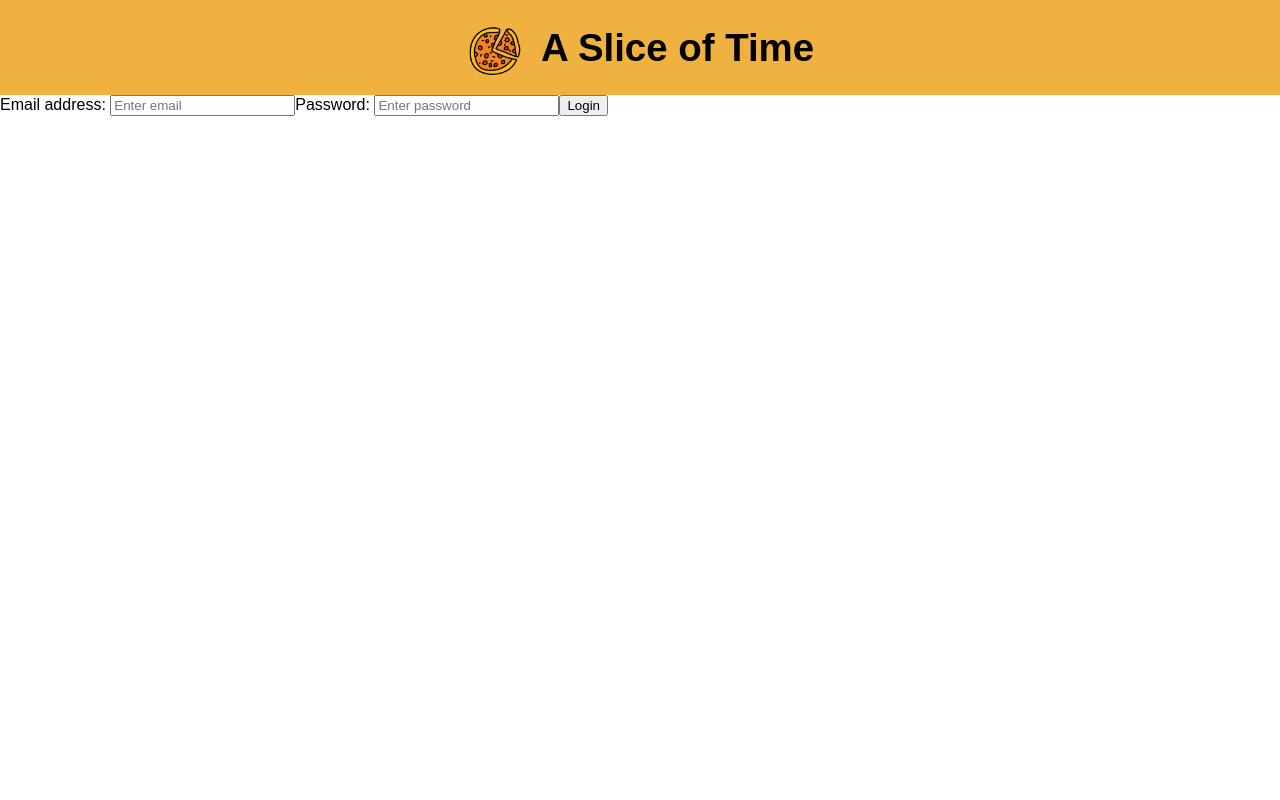
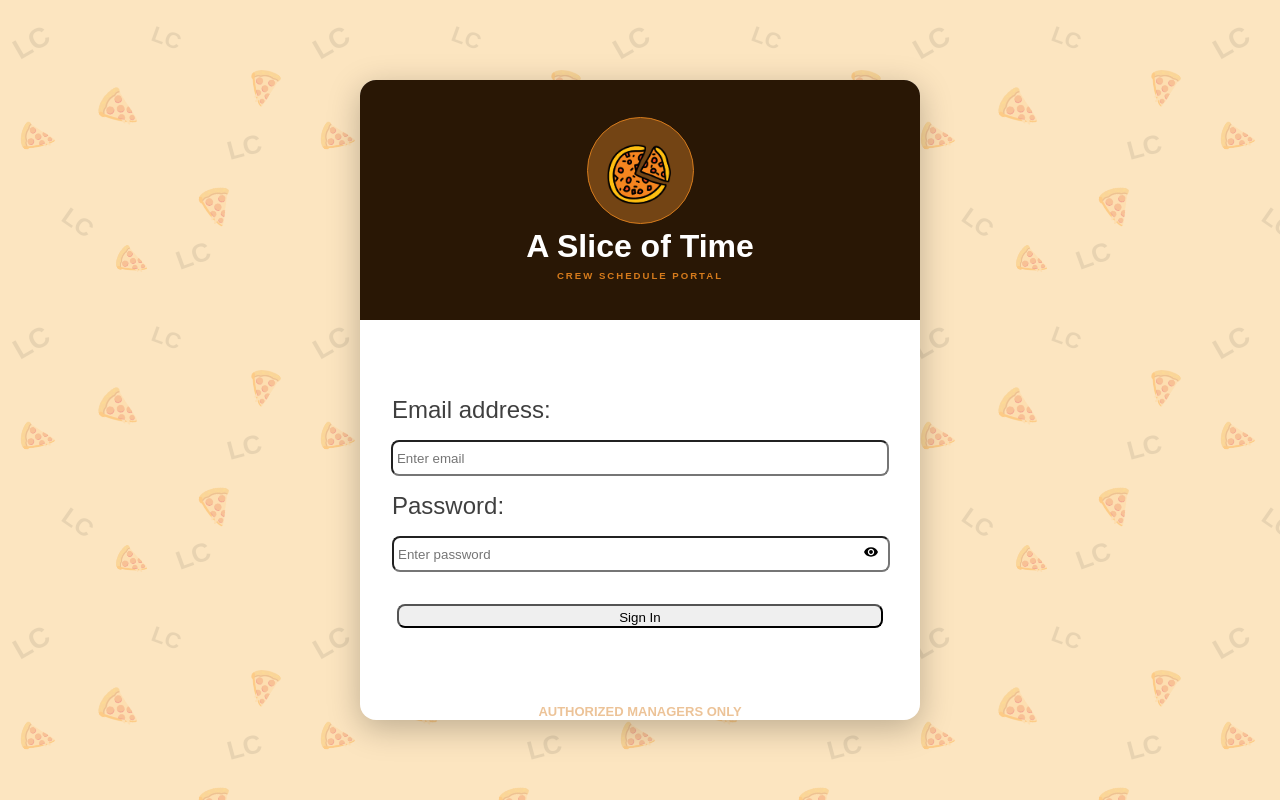
Before and after one commit to Mfloyd10/schedule-app, a React (Vite) app: page /login in a window 1280 px wide. Built offline with nearby package versions, Linux system fonts and the light colour scheme; no server answers.

Commit message:
style: login page UI and branding

```diff
--- a/src/pages/Login.css
+++ b/src/pages/Login.css
@@ -1,22 +1,121 @@
-body {
-    margin: 0;
-    font-family: poppins, sans-serif;
+html, body, #root {
+  margin: 0;
+  padding: 0;
+  height: 100%;
+  font-family: 'Poppins', sans-serif;
 }
 
-header {
+.loginWrapper {
+  height: 100vh;
+  width: 100%;
+  display: flex;
+  justify-content: center;
+  align-items: center;
+  background-color: #fce5c0;
+  background-image: url("/pattern.svg");
+  background-repeat: repeat;
+}
+
+header h1 {
+  margin: 0;
+  padding: 0;
+
+  font-weight: 800;
+  font-size: 2rem;
+}
+
+header span {
+  margin: 0;
+  padding: 0;
+
+  color: #d67b1c;
+  font-family: 'Poppins', sans-serif;
+  font-weight: 800;
+  font-size: .60rem;
+  letter-spacing: 2px;
+}
+
+.logo {
+    width: 75px;
+    background-color: #734414;
+    padding: 15px;
+    border-radius: 50%;
+    border: 1px solid #d67b1c;
+
+}
+
+.loginCard {
+  background: white;
+  border-radius: 16px;
+  width: 70vh;
+  height: 80vh;
+  box-shadow: 0 8px 32px rgba(0,0,0,0.25);
+}
+
+.topHalf {
     display: flex;
     justify-content: center;
     align-items: center;
-    flex-direction: row;
+    text-align: center;
+    height: 30vh;
 
-    background-color: #efb140;
-    width: 100%;
-    gap: 15px;
-    font-size: larger;
+    background-color: #291705;
+    color: white;
+    border-radius: 16px;
+    border-bottom-left-radius: 0;
+    border-bottom-right-radius: 0;
 }
 
-.logo {
-    width: 60px;
-    height: 60px;
+.bottomHalf {
+    display: flex;
+    flex-direction: column;
+    justify-content: center;
+    align-items: center;
+    text-align: center;
+    height: 40vh;
+    padding: 2rem;
+}
 
+.passwordWrapper {
+    position: relative;
+    gap: .5rem;
+    width: 100%
 }
+
+.passwordWrapper span {
+    position: absolute;
+    left: 95%;
+    top: 50%;
+    transform: translateY(-50%);
+    cursor: pointer;
+}
+
+form {
+    display: flex;
+    flex-direction: column;
+    align-items: flex-start;
+    width: 100%;
+    gap: 1rem;
+}
+
+form button, input  {
+    align-self: center;
+    width: 98%;
+    height: 3vh;
+    border-radius: 8px;
+    padding: .25rem;
+}
+
+form label {
+    align-self: flex-start;
+    font-size: 1.5rem;
+    opacity: .75;
+}
+
+.managerMessage {
+      font-weight: 800;
+      color: #d67b1c;
+      font-size: 13px;
+      text-align: center;
+      opacity: .45;
+}
--- a/src/pages/Login.jsx
+++ b/src/pages/Login.jsx
@@ -1,8 +1,12 @@
-import {useEffect, useState} from 'react'
-import {data, useNavigate} from 'react-router-dom'
+/* eslint-disable no-unused-vars */
+import { useEffect, useState } from 'react'
+import { data, useNavigate } from 'react-router-dom'
 import pizzaIcon from "../assets/pizzaIcon.png"
+import { IoMdEye, IoMdEyeOff } from 'react-icons/io'
+import { FaLongArrowAltRight } from "react-icons/fa";
 import "./Login.css"
-import {supabase} from '../supabaseClient'
+import { supabase } from '../supabaseClient'
+
 
 export default function Login() {
 
@@ -10,6 +14,7 @@ export default function Login() {
     const [password, setPassword] = useState('')
     const [error, setError] = useState('')
     const [loading, setLoading] = useState(false)
+    const [showPassword, setShowPassword] = useState(false)
     const navigate = useNavigate()
 
     const handleLogin = async (e) => {
@@ -38,13 +43,16 @@ export default function Login() {
     }, [])*/
 
     return (
-        <body>
+        <div className="loginWrapper">
+            <main className="loginCard">
+                <div className="topHalf">
                     <header>
                         <img src={pizzaIcon} className="logo" alt="pizzaIcon" />
                         <h1>A Slice of Time</h1>
+                        <span>CREW SCHEDULE PORTAL</span>
                     </header>
-
-            <main className="login">
+                </div>
+                <div className="bottomHalf">
                     <form onSubmit={handleLogin}>
                         <label htmlFor="email">Email address: </label>
                         <input
@@ -58,20 +66,34 @@ export default function Login() {
                         />
 
                         <label htmlFor="password">Password: </label>
+                        <div className="passwordWrapper">
                         <input
                             id="password"
-                    type="password"
+                            type={showPassword ? 'text' : 'password'}
                             value={password}
                             required
                             placeholder="Enter password"
                             autoComplete="off"
                             onChange={(e) => setPassword(e.target.value)}
                         />
+                        <span
+                            onClick={() => setShowPassword(!showPassword)}
+                        >
+                            {showPassword ? <IoMdEyeOff /> : <IoMdEye />}
+                        </span>
+                        </div>
 
                         <span>{error}</span>
-                    <button type="submit">Login</button>
+                        <button type="submit">
+                            Sign In
+                        </button>
                     </form>
+                </div>
+                <div className="managerMessage">
+                                    <span>AUTHORIZED MANAGERS ONLY</span>
+                                        </div>
+
             </main>
-        </body>
+        </div>
     )
 }
```
Also changed, not shown: public/pattern.svg (added). Lines whose indentation alone changed are shown as unchanged.
